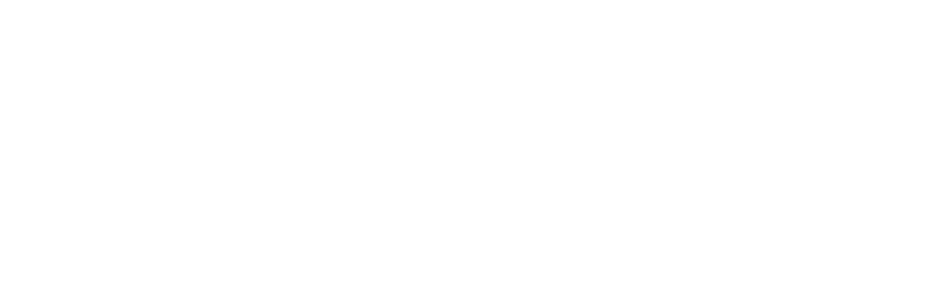
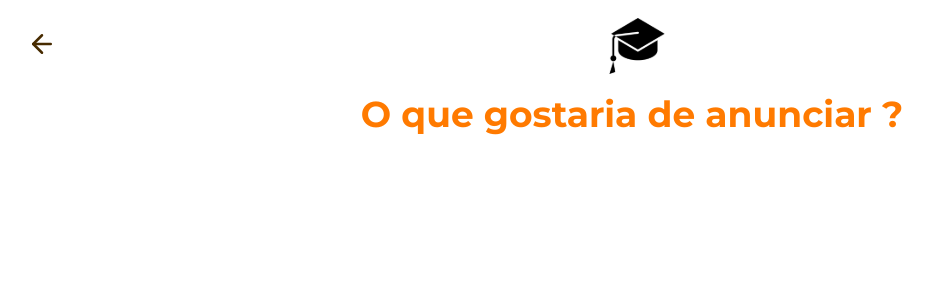
Before and after one commit to gbryan6/bairs-web, a React (Create React App) app in the folder frontend/: page /newad in a window 1280 px wide. Shown: the top 300 px of the page, without its empty margins (8-941 px from the left). Built offline with nearby package versions, Linux system fonts and the light colour scheme.

Commit message:
feat: building page register ad

```diff
--- a/frontend/src/components/registerHead.js
+++ b/frontend/src/components/registerHead.js
@@ -6,7 +6,7 @@
 import {Link} from 'react-router-dom';
 
 
-function HeaderReg() {
+function HeaderReg(props) {
   return (
     <div className="header__register">
       <div className="header__icons">
@@ -20,8 +20,8 @@
         </div>
       </div>
       <div className="header__title">
-        <h1>Crie sua conta</h1>
-        <p>Dados pessoais</p>
+        <h1>{props.title}</h1>
+        <p>{props.desc}</p>
       </div>
     </div>
   )
--- a/frontend/src/pages/login.js
+++ b/frontend/src/pages/login.js
@@ -37,7 +37,7 @@
           <div className="login__message">
             <h1>BAIRS</h1>
             <h2>Servindo a você para encontrar a sua necessidade.</h2>
-            <p>Bem Vindo, por favor logue em sua conta</p>
+            <p>Bem vindo, por favor faça o login em sua conta.</p>
           </div>
           <div className="content__login">
             <form className="user__login" onSubmit={handleLogin}>
--- a/frontend/src/pages/register.js
+++ b/frontend/src/pages/register.js
@@ -18,7 +18,7 @@
   }
   return (
     <div className="register__all">
-      <RegisterHead />
+      <RegisterHead title="Crie sua conta" desc="Dados Pessoais" />
       <div className="form">
         <div className="form__content">
           <form className="form__area" onSubmit={handleRegister}>
--- /dev/null
+++ b/frontend/src/pages/registerad.js
@@ -0,0 +1,13 @@
+import React from 'react';
+import RegisterHead from '../components/registerHead.js';
+// import { Container } from './styles';
+
+function RegisterAd() {
+  return (
+      <div>
+        <RegisterHead title="O que gostaria de anunciar ?"/>
+      </div>
+  );
+}
+
+export default RegisterAd;
--- a/frontend/src/routes.js
+++ b/frontend/src/routes.js
@@ -2,8 +2,8 @@
 import {Switch, Route, BrowserRouter} from 'react-router-dom';
 import Home from './pages/home.js';
 import Register from './pages/register.js';
-import Login from './pages/login.js'
-
+import Login from './pages/login.js';
+import RegisterAd from './pages/registerad.js';
 export default function Routes() {
   return (
     <BrowserRouter>
@@ -14,6 +14,8 @@
 
         <Route path="/login" component={Login}/>
 
+        <Route path="/newad" component={RegisterAd}/>
+
       </Switch>
     </BrowserRouter>
   );
--- a/frontend/src/styles/pages/register.css
+++ b/frontend/src/styles/pages/register.css
@@ -1,6 +1,6 @@
 #prox {
-    width: 350px;
-    height: 37px;
+    width: 400px;
+    height: 41px;
     background-color: #5D6CFD;
     color: white;
     display: flex;
```
